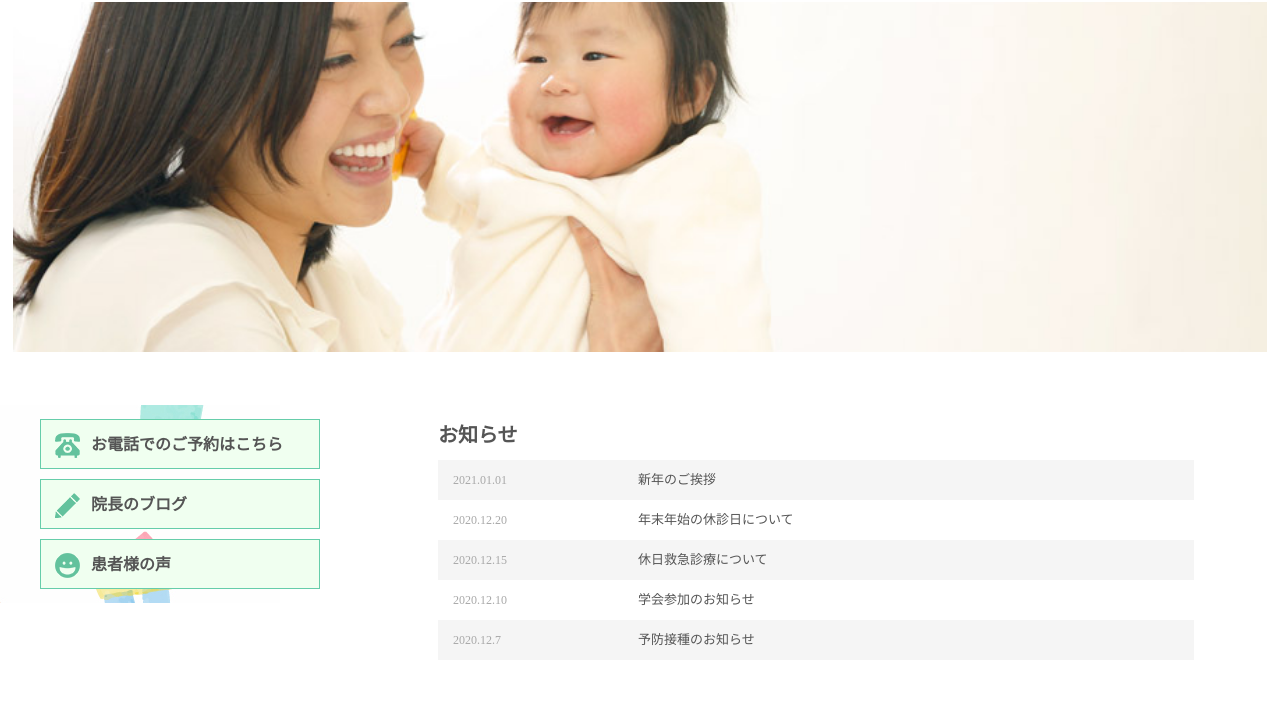
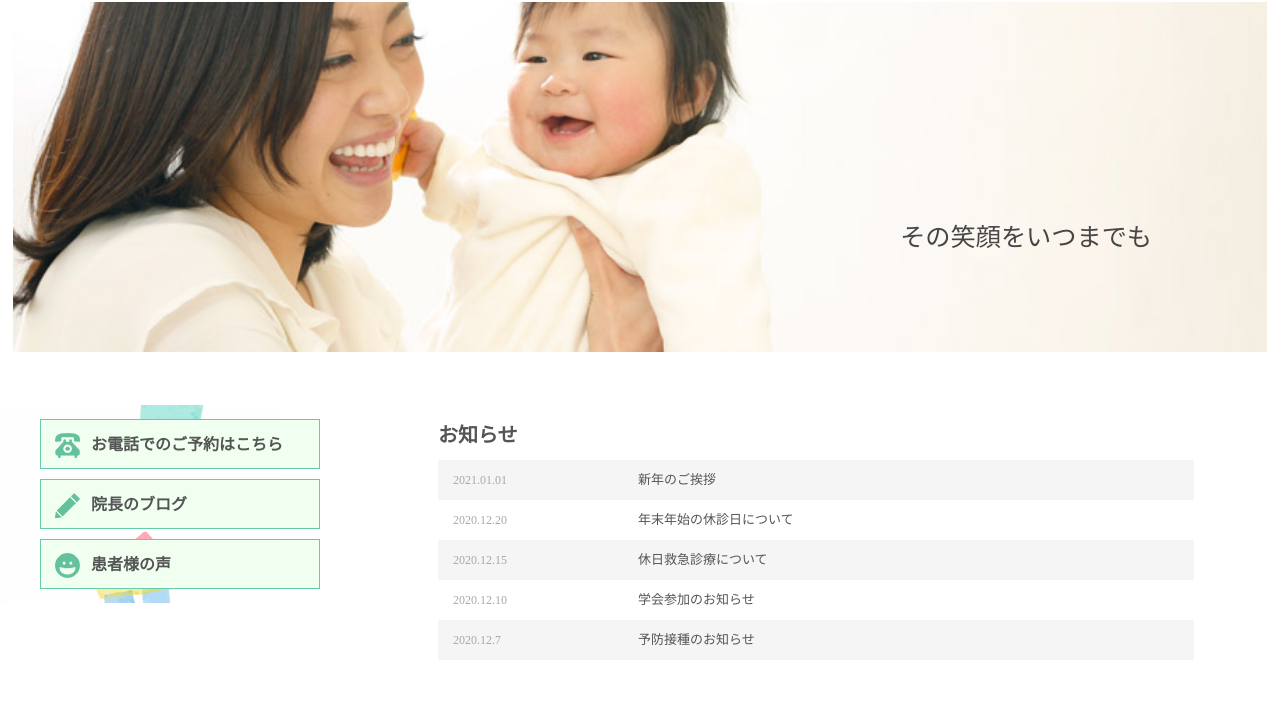
Before and after one commit to miltank-405/portfolio, a plain HTML site: page clinic/index.html in a window 1280 px wide. Shown: the part 81-782 px from the top of the page. Drawn offline with Linux system fonts and the light colour scheme; files whose address does not match are found by name.

Commit message:
hero__text追加

```diff
--- a/clinic/index.html
+++ b/clinic/index.html
@@ -40,6 +40,7 @@
 <!-- .hero -->
   <div class="hero">
     <img src="images/mainimage.jpeg" alt="ヒーローイメージ">
+    <p class="hero__text">その笑顔をいつまでも</p>
   </div>
 <!-- /.hero -->
 
--- a/clinic/style.css
+++ b/clinic/style.css
@@ -64,11 +64,11 @@ body {
   margin-bottom: 50px;
 }
 
-.hero p {
+.hero__text {
   position: absolute;
   color: rgb(70, 70, 70);
   font-size: 1.8em;
-  top: 55%;
+  top: 53%;
   right: 10%;
 }
 
```
